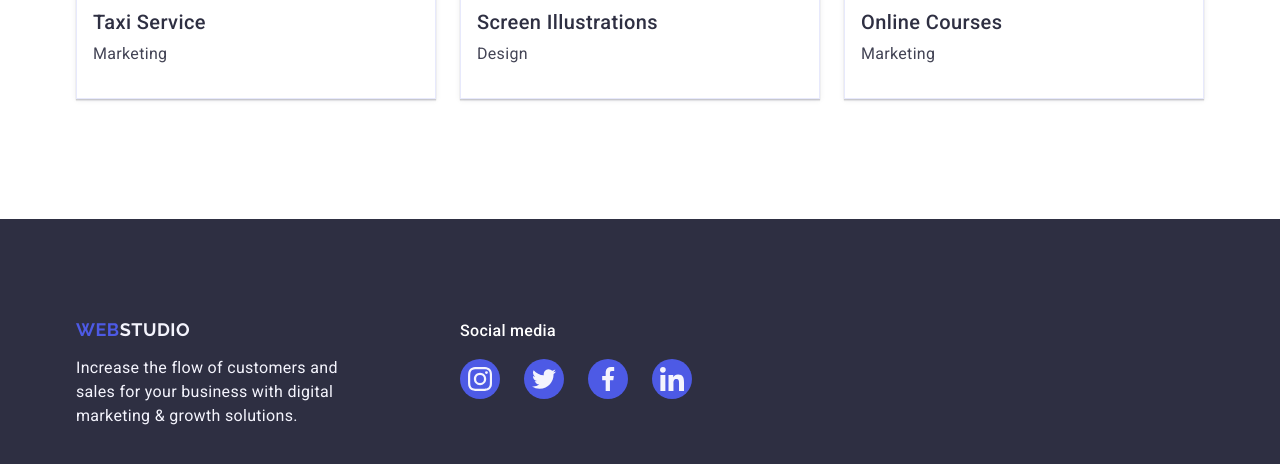
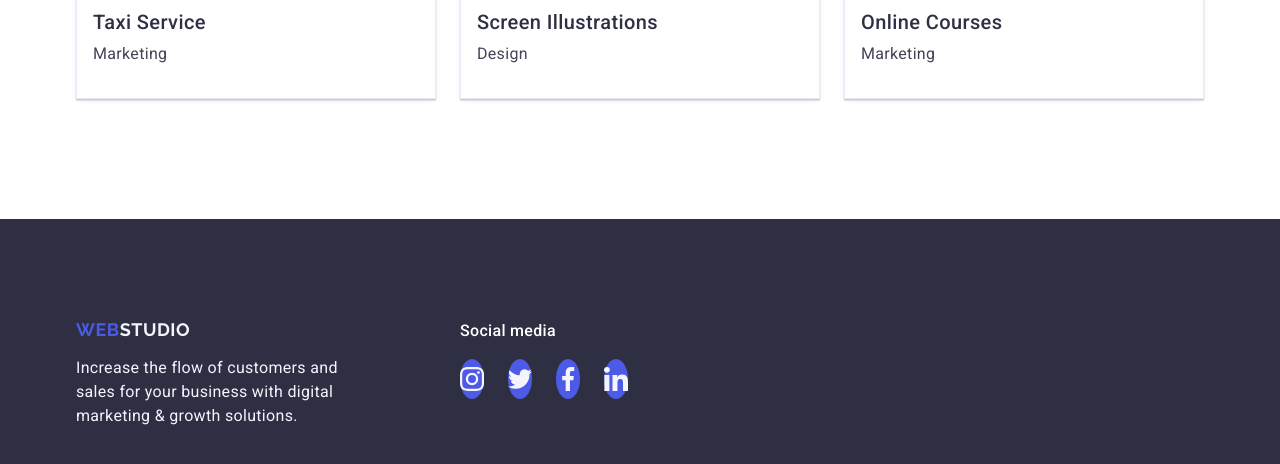
Before and after one commit to yanakhovbosha/goit-markup-hw-04, a plain HTML site: page index.html in a window 1280 px wide. Shown: the part 2932-3396 px from the top of the page. Drawn offline with nearby package versions, Linux system fonts and the light colour scheme.

Commit message:
add initial files

```diff
--- a/css/style.css
+++ b/css/style.css
@@ -322,6 +322,7 @@ button{
         align-items: center;
         justify-content: center;
         gap: 24px;
+
 }
 
 .team-social .item-icon {
@@ -330,10 +331,10 @@ button{
         align-items: center;
         width: 40px;
         height: 40px;
+        /* width: 100%; */
 }
 
 .social-icon-link{
-
         display: flex;
         justify-content: center;
         align-items: center;
@@ -344,8 +345,8 @@ button{
         width: 40px;
         height: 40px;
         transition: transform 250ms cubic-bezier(0.4, 0, 0.2, 1);
-        width: 100%;
         height: 100%;
+        width: 100%
 }
 
 .social-icon-link:hover,
@@ -511,9 +512,11 @@ button{
 
 .footer-item-icon {
         display: flex;
-        justify-content: center;
+        /* justify-content: center; */
         align-items: center;
         gap: 24px;
+        width: 40px;
+        height: 40px;
 }
 
 .footer-social-icon-link {
@@ -526,6 +529,7 @@ button{
         height: 40px;
         border-radius: 50%;
         background-color: #4d5ae5;
+        transition: transform 250ms cubic-bezier(0.4, 0, 0.2, 1);
 }
 
 .footer-icon-social {
@@ -535,6 +539,6 @@ button{
 .footer-social-icon-link:hover,
 .footer-social-icon-link:focus {
         background-color: #31d0aa;
-        transition: transform 250ms cubic-bezier(0.4, 0, 0.2, 1);
+
 }
 /* #endregion footer */
```
